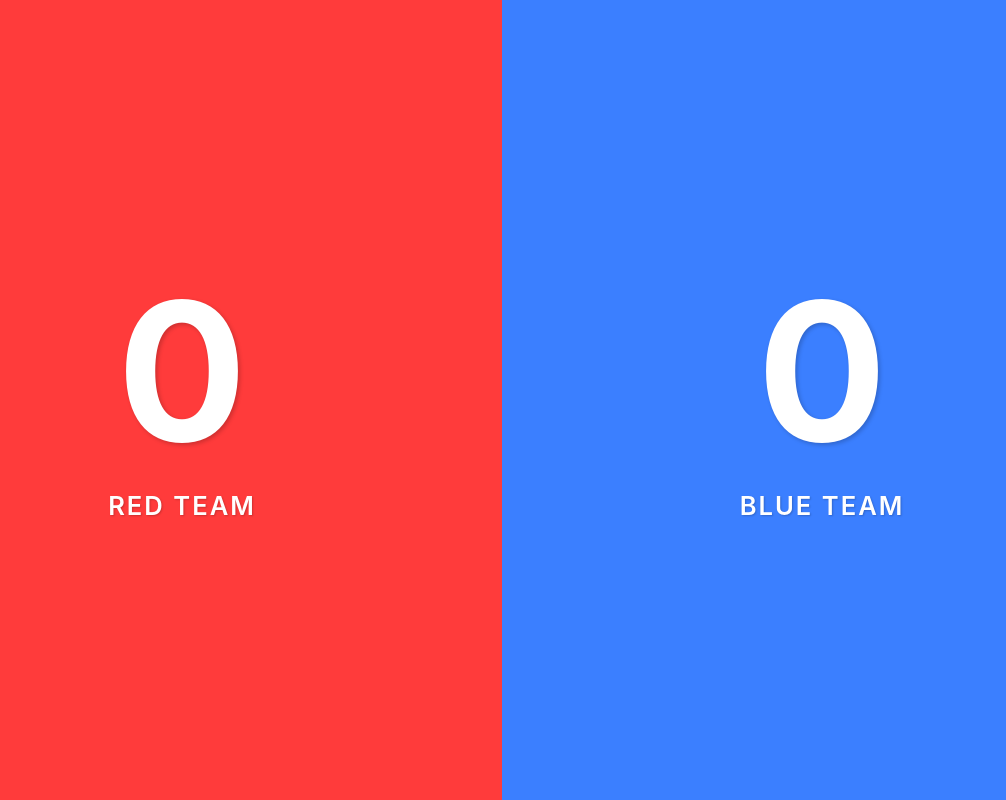
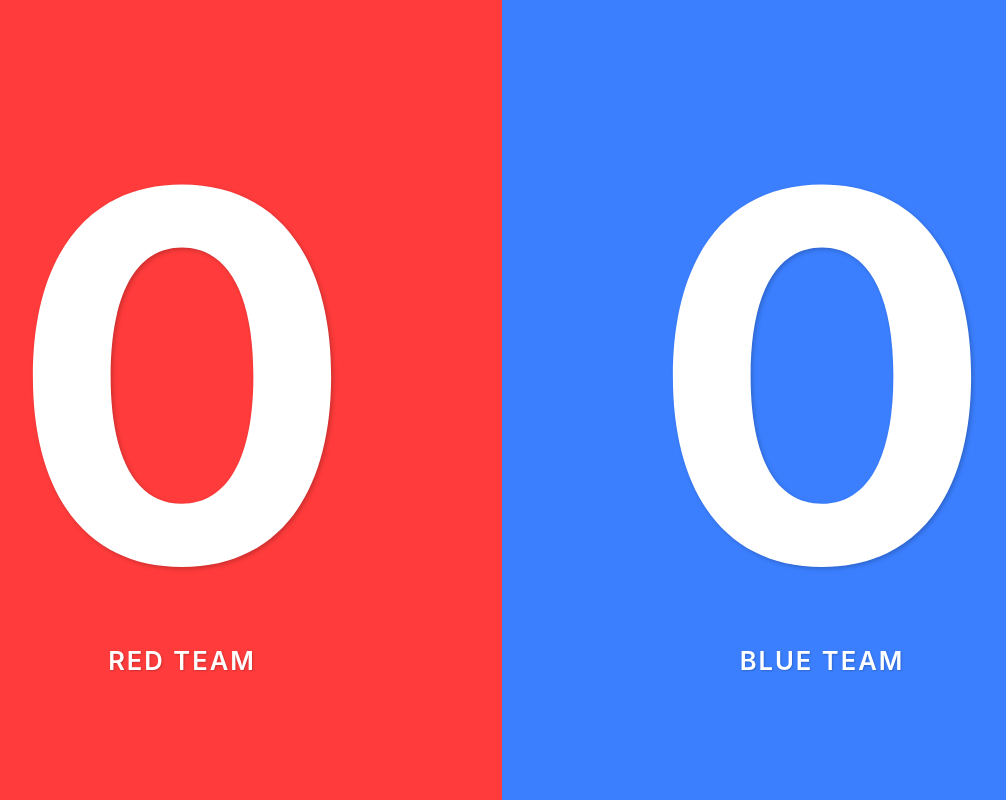
Before and after one commit to Derpnezz/SimpleScoreTracker-TwoTeams, a Python web app: template templates/index.html in a window 1280 px wide. Shown: the whole page, without its empty margins (138-1144 px from the left). Run offline with Jinja, Linux system fonts and the light colour scheme; the template is opened without the code that fills it, so the values that code supplies are empty.

Commit message:
User checkpoint: Adjust score and team label sizes to eliminate whitespace on smaller screens.

```diff
--- a/static/css/styles.css
+++ b/static/css/styles.css
@@ -83,7 +83,7 @@ body {
 }
 
 .score {
-    font-size: 15vw;
+    font-size: 40vw;
     font-weight: bold;
     line-height: 1;
     text-shadow: 2px 2px 4px rgba(0, 0, 0, 0.2);
@@ -91,7 +91,7 @@ body {
 
 .team-label {
     font-size: 2vw;
-    margin-top: 20px;
+    margin-top: 10px;
     font-weight: 600;
     letter-spacing: 2px;
     text-shadow: 1px 1px 2px rgba(0, 0, 0, 0.2);
```
